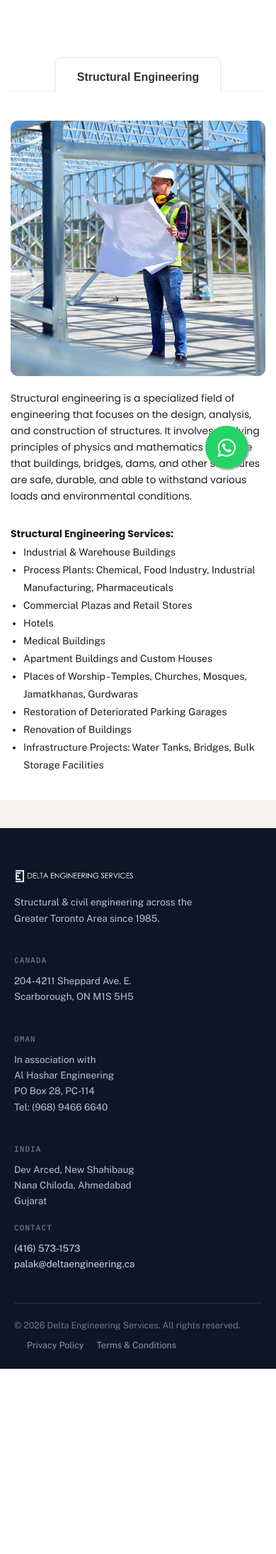
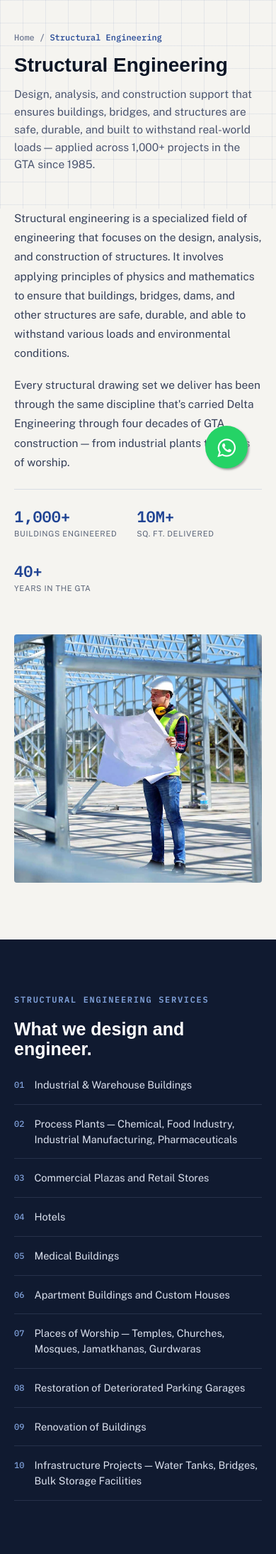
Before and after one commit to achyuthkv/delta-engineering, a WordPress theme: the page made by structural_engineering.php in a window 390 px wide. Shown: the part 144-2334 px from the top of the page at 71% size. Before the commit the page ends 2073 px from the top, so only its background shows below. Run offline with PHP 8.4 and a stand-in for WordPress, Linux system fonts and the light colour scheme; the site name, menu and one post (Sample post) are stand-ins, and other content is empty; some web fonts are replaced.

Commit message:
Apply Blueprint Technical redesign to Structural Engineering page
Rebuilds structural_engineering.php on the de- design system to match
the approved service-page mockup: breadcrumb banner, intro with real
copy and stats, a dark spec-list of the 10 real service categories,
and a CTA band. Same real content as before (nothing invented), just
restyled and given working navigation.

Verified via local PHP server + headless browser screenshots at
desktop and mobile widths.

Co-Authored-By: Claude Sonnet 5 <noreply@anthropic.com>
Claude-Session: https://claude.ai/code/session_01XSfLQtecFzUUCDzcZ2GDZh

```diff
--- a/structural_engineering.php
+++ b/structural_engineering.php
@@ -26,56 +26,69 @@
 	include 'header.php';
 	?>
 
-	<div class="main-container">
 	<main>
 
-			<!-- About Section -->
-			<div class="about-section container-fluid no-left-padding no-right-padding">
-				<!-- Container -->
-				<div class="container">
-					<div class="section-header">
-						<h3 style="text-transform:none">Structural Engineering</h3>
-					</div>
-					<div class="row">
-						<div class="col-md-1 col-sm-12 col-xs-12">
-						</div>
-						<div class="col-md-5 col-sm-12 col-xs-12">
-							<div class="about-content">
-								<img alt="blog" src="assets/images/slider/01_02.jpg" width="100%" style="border-radius:10px"><br><br>
+		<!-- Banner -->
+		<div class="de-banner de-blueprint-bg">
+			<div class="de-banner-inner">
+				<div class="de-crumbs"><a href="index.php">Home</a> / <span class="cur">Structural Engineering</span></div>
+				<h1>Structural Engineering</h1>
+				<p>Design, analysis, and construction support that ensures buildings, bridges, and structures are safe, durable, and built to withstand real-world loads — applied across 1,000+ projects in the GTA since 1985.</p>
 			</div>
 		</div>
 
-						<div class="col-md-5 col-sm-12 col-xs-12">
-							<div class="about-content">
+		<!-- Intro -->
+		<div class="de-intro">
+			<div class="de-intro-grid">
+				<div class="de-intro-copy">
 					<p>Structural engineering is a specialized field of engineering that focuses on the design, analysis, and construction of structures. It involves applying principles of physics and mathematics to ensure that buildings, bridges, dams, and other structures are safe, durable, and able to withstand various loads and environmental conditions.</p>
-
-								<p><b>Structural Engineering Services:</b></p>
-								<ul style="text-align:left;list-style-position:outside; padding-left:0;margin-left:18px;padding-bottom:25px;line-height:25px">
-									<li style="margin-top:-28px;"><font color="#1e1e1e">Industrial & Warehouse Buildings</font></li>
-									<li><font color="#1e1e1e">Process Plants: Chemical, Food Industry, Industrial Manufacturing, Pharmaceuticals</font></li>
-									<li><font color="#1e1e1e">Commercial Plazas and Retail Stores</font></li>
-									<li><font color="#1e1e1e">Hotels</font></li>
-									<li><font color="#1e1e1e">Medical Buildings</font></li>
-									<li><font color="#1e1e1e">Apartment Buildings and Custom Houses</font></li>
-									<li><font color="#1e1e1e">Places of Worship - Temples, Churches, Mosques, Jamatkhanas, Gurdwaras</font></li>
-									<li><font color="#1e1e1e">Restoration of Deteriorated Parking Garages</font></li>
-									<li><font color="#1e1e1e">Renovation of Buildings</font></li>
-									<li><font color="#1e1e1e">Infrastructure Projects: Water Tanks, Bridges, Bulk Storage Facilities</font></li>
-								</ul>
-
-
+					<p>Every structural drawing set we deliver has been through the same discipline that's carried Delta Engineering through four decades of GTA construction — from industrial plants to places of worship.</p>
+					<div class="de-intro-stats">
+						<div class="de-stat"><div class="n">1,000+</div><div class="l">Buildings Engineered</div></div>
+						<div class="de-stat"><div class="n">10M+</div><div class="l">Sq. Ft. Delivered</div></div>
+						<div class="de-stat"><div class="n">40+</div><div class="l">Years in the GTA</div></div>
 					</div>
 				</div>
-						<div class="col-md-1 col-sm-12 col-xs-12">
+				<img src="assets/images/slider/01_02.jpg" alt="Structural steel frame under construction, GTA">
+			</div>
 		</div>
 
+		<!-- Spec list -->
+		<div class="de-spec">
+			<div class="de-spec-inner">
+				<div class="de-section-eyebrow" style="color:#7fa0d9">Structural Engineering Services</div>
+				<h2>What we design and engineer.</h2>
+				<div class="de-spec-grid">
+					<div>
+						<div class="de-spec-row"><span class="de-spec-tick">01</span><p>Industrial &amp; Warehouse Buildings</p></div>
+						<div class="de-spec-row"><span class="de-spec-tick">02</span><p>Process Plants — Chemical, Food Industry, Industrial Manufacturing, Pharmaceuticals</p></div>
+						<div class="de-spec-row"><span class="de-spec-tick">03</span><p>Commercial Plazas and Retail Stores</p></div>
+						<div class="de-spec-row"><span class="de-spec-tick">04</span><p>Hotels</p></div>
+						<div class="de-spec-row"><span class="de-spec-tick">05</span><p>Medical Buildings</p></div>
 					</div>
-				</div><!-- Container /- -->
-			</div><!-- About Section -->
+					<div>
+						<div class="de-spec-row"><span class="de-spec-tick">06</span><p>Apartment Buildings and Custom Houses</p></div>
+						<div class="de-spec-row"><span class="de-spec-tick">07</span><p>Places of Worship — Temples, Churches, Mosques, Jamatkhanas, Gurdwaras</p></div>
+						<div class="de-spec-row"><span class="de-spec-tick">08</span><p>Restoration of Deteriorated Parking Garages</p></div>
+						<div class="de-spec-row"><span class="de-spec-tick">09</span><p>Renovation of Buildings</p></div>
+						<div class="de-spec-row"><span class="de-spec-tick">10</span><p>Infrastructure Projects — Water Tanks, Bridges, Bulk Storage Facilities</p></div>
+					</div>
+				</div>
+			</div>
+		</div>
 
-			<br>
+		<!-- CTA band -->
+		<div class="de-cta-band">
+			<div class="de-cta-band-inner">
+				<div>
+					<h2>Have a structure to design?</h2>
+					<p>(416) 573-1573 &nbsp;&middot;&nbsp; palak@deltaengineering.ca</p>
+				</div>
+				<a href="contact_us.php" class="de-btn-primary">Request a Consultation</a>
+			</div>
+		</div>
+
 	</main>
-	</div>
 
 	<?php
 	include 'footer.php';
```
Lines whose indentation alone changed are shown as unchanged.
